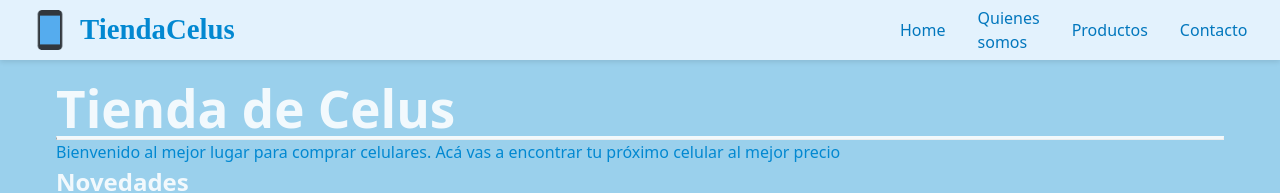
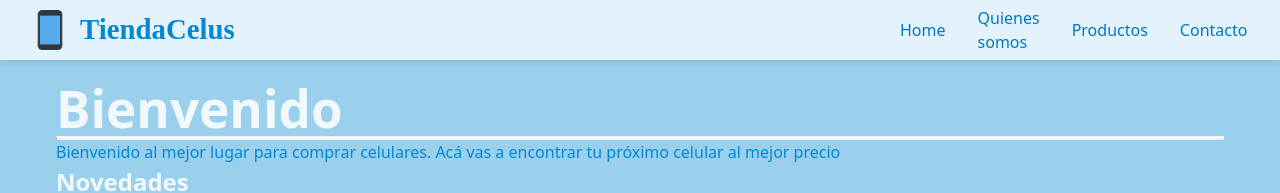
Before and after one commit to Lola-Nieto/EFSI-sitioVentasCelus, a React (Vite) app: page / in a window 1280 px wide. Shown: the top 193 px of the page. Built offline with nearby package versions, Linux system fonts and the light colour scheme; a web font is replaced by a local one.

Commit message:
13 hs 26/06

```diff
--- a/src/pages/Home.jsx
+++ b/src/pages/Home.jsx
@@ -9,7 +9,7 @@ const Home = () => {
 
     return (
       <>
-          <h1>Tienda de Celus</h1>
+          <h1>Bienvenido</h1>
           <hr class="solid"/>
           <p> Bienvenido al mejor lugar para comprar celulares. Acá vas a encontrar tu próximo celular al mejor precio </p>
 
```
Also changed, not shown: 1 other file (tests, documents, lock files or other folders).
